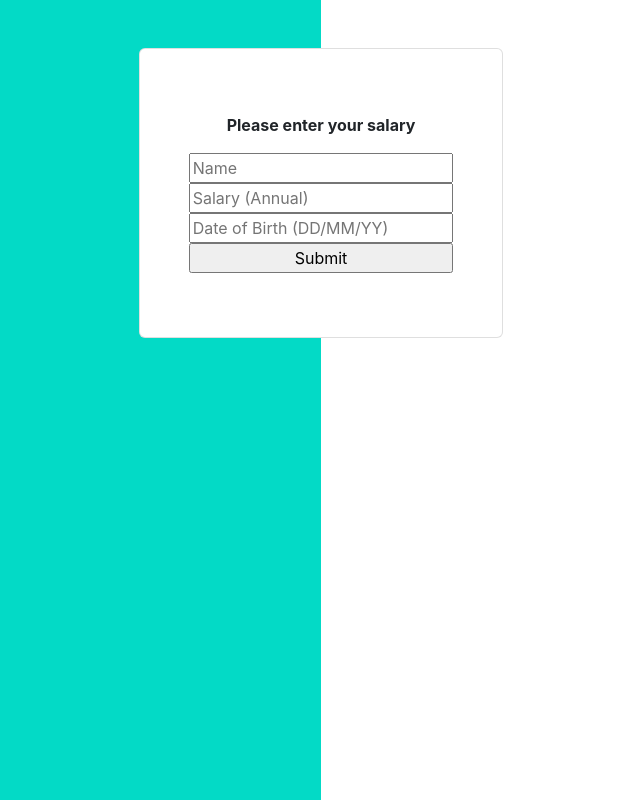
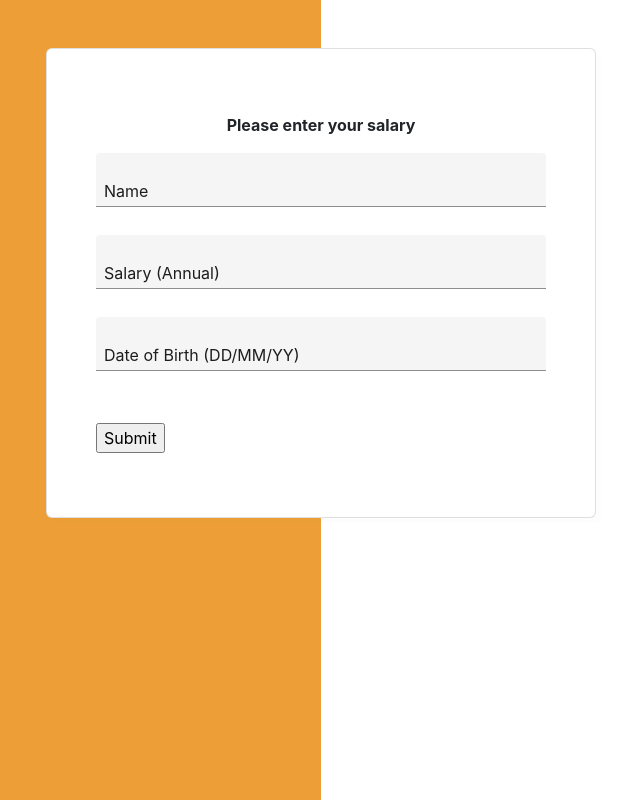
Before and after one commit to AdbC99/WorkSample, a React (Create React App) app: page / in a window 1280 px wide. Shown: the whole page, without its empty margins (319-959 px from the left). Built offline with nearby package versions, Linux system fonts and the light colour scheme.

Commit message:
Styled inputs to be like material UI

```diff
--- a/package.json
+++ b/package.json
@@ -9,7 +9,9 @@
     "react": "^16.13.1",
     "react-bootstrap": "^1.2.2",
     "react-dom": "^16.13.1",
-    "react-scripts": "3.4.1"
+    "react-floating-label-input": "^4.3.0",
+    "react-scripts": "3.4.1",
+    "styled-components": "^5.1.1"
   },
   "scripts": {
     "start": "react-scripts start",
--- a/public/index.html
+++ b/public/index.html
@@ -26,7 +26,7 @@
     -->
     <title>React App</title>
   </head>
-  <body style="background:linear-gradient(to right, #03DAC6 50%, #fff 50%)">
+  <body style="background:linear-gradient(to right, #ED9E36 50%, #fff 50%)">
     <noscript>You need to enable JavaScript to run this app.</noscript>
     <div id="root"></div>
     <!--
--- a/src/App.js
+++ b/src/App.js
@@ -9,9 +9,11 @@ const cardStyle = {
     display:'block',
     borderRadius:'6px',
     backgroundColor:'#FFF',
-    minWidth:'300px',
+    minWidth:'380px',
+    maxWidth:'550px',
     minHeight:'200px',
-    border:'1px solid #00000020'
+    border:'1px solid #00000020',
+    boxShadow:'5px 5px #00000002'
 }
 
 const withCard = WrappedComponent => (props) => {
@@ -26,14 +28,14 @@ function App() {
     const SalaryFormCard = withCard(SalaryCaptureForm);
 
     return (
-        <div className="App">
+        <div>
             <Row className="m-5">
-                <Col xs={0} sm={2} md={3} xl={4}></Col>
-                <Col xs={12} sm={10} md={6} xl={4}>
-                        <SalaryFormCard style={{width:'100%'}}>
+                <Col xs={0} ></Col>
+                <Col xs={12} >
+                        <SalaryFormCard>
                         </SalaryFormCard>
                 </Col>
-                <Col xs={0} sm={2} md={3} xl={4}>
+                <Col xs={0} >
                 </Col>
             </Row>
 
--- a/src/components/InputFields.js
+++ b/src/components/InputFields.js
@@ -1,24 +1,35 @@
-import React from 'react';
+import React, {useState} from 'react';
+import FloatingLabelInput from 'react-floating-label-input';
+import '../styles/material-input-alikes.css';
 
-const fullWidth = {
-    width:'100%',
+const TextInput = ({onChange, placeHolder}) => {
+    const [labelStaysUp, setLabelStaysUp] = useState(false);
+
+    const handleChange = (event) =>
+    {
+        if ((event.target.value != null)&&(event.target.value !== ""))
+        {
+            setLabelStaysUp(true);
+        }
+        else
+            setLabelStaysUp(false);
+
+        onChange(event);
+    }
+
+    return (
+        <div className="text-input-container">
+            <input className="floating-label-input" type="text" onChange={handleChange}></input>
+            <span class={(labelStaysUp)?"floating-label stay-up":"floating-label"}>{placeHolder}</span>
+        </div>
+    );
 }
 
-const TextInput = ({onChange, placeHolder}) => {
-    return (
-        <input type="text" onChange={onChange} placeholder={placeHolder} style={fullWidth}></input>
-    )
-}
-
-const NumberInput = ({onChange, placeHolder}) => {
-    return (
-        <input type="number" onChange={onChange} placeholder={placeHolder} style={fullWidth}></input>
-    )
-}
+const NumberInput = TextInput;
 
 const Submit = ({text}) => {
     return (
-        <input type="submit" value={text} style={fullWidth}></input>
+        <input type="submit" value={text} ></input>
     )
 }
 
--- a/src/components/SalaryCaptureForm.js
+++ b/src/components/SalaryCaptureForm.js
@@ -32,11 +32,12 @@ const SalaryCaptureForm = () => {
 
             const json = await Api.salary(body);
 
-            throw new Error("SIlly")
+            // TODO: Replace these with a sensible modal
             alert('Success')
         }
         catch (error)
         {
+            // TODO: Replace these with a sensible modal
             alert(error);
         }
 
@@ -45,7 +46,7 @@ const SalaryCaptureForm = () => {
 
     return (
         <div>
-            <form onSubmit={onSubmit} className="m-5">
+            <form onSubmit={onSubmit} className="m-5" style={{maxWidth:'500', minWidth:'320'}}>
                 <Row>
                     <p className="ml-auto mr-auto mb-3">
                         <strong>Please enter your salary</strong>
@@ -60,7 +61,7 @@ const SalaryCaptureForm = () => {
                 <Row>
                     <TextInput onChange={onChangeSalary} placeHolder="Date of Birth (DD/MM/YY)"></TextInput>
                 </Row>
-                <Row>
+                <Row className="mt-4">
                     <Submit text='Submit'></Submit>
                 </Row>
             </form>
--- /dev/null
+++ b/src/styles/material-input-alikes.css
@@ -0,0 +1,66 @@
+
+input:focus, textarea {
+    outline: none !important;
+}
+
+.text-input-container {
+    width:100%;
+    padding-bottom: 4px;
+}
+
+.floating-label-input {
+    background-color:#F5F5F5;
+    color:#8E8E8E;
+    padding-bottom: 5px;
+    padding-top: 24px;
+    padding-left: 8px;
+    font-size:1em;
+    color:#00F;
+    border-bottom:1px solid #8E8E8E;
+    border-top-left-radius:4px;
+    border-top-right-radius:4px;
+    background-color:#F5F5F5;
+    width:100%;
+    border-top:none;
+    border-left:none;
+    border-right:none;
+    transition: .8s ease;
+    text-align: left;
+}
+
+.floating-label-input:focus {
+    background-color:#DBDBDB;
+    color:#1D1D1D;
+    border-bottom:2px solid #80C;
+    transition: .1s ease;
+}
+
+.floating-label-inputfocus ~ .floating-label,
+.floating-label-input:not(:focus):valid ~ .floating-label{
+    top: -28px;
+    left: 8px;
+    font-size: 1em;
+    opacity: 1;
+    text-align: left;
+    color:#1D1D1D;
+    visibility: visible;
+    text-align: left;
+}
+
+.text-input-container .floating-label {
+    position: relative;
+    pointer-events: none;
+    left: 8px;
+    top: -55px;
+    font-size: 0.6em;
+    transition: 0.3s ease all;
+    margin-right: auto;
+    text-align: left;
+    color:#80C;
+}
+
+.stay-up {
+    left: 8px !important;
+    top: -55px !important;
+    font-size: 0.6em !important;
+}
```
Also changed, not shown: 1 other file (tests, documents, lock files or other folders).
